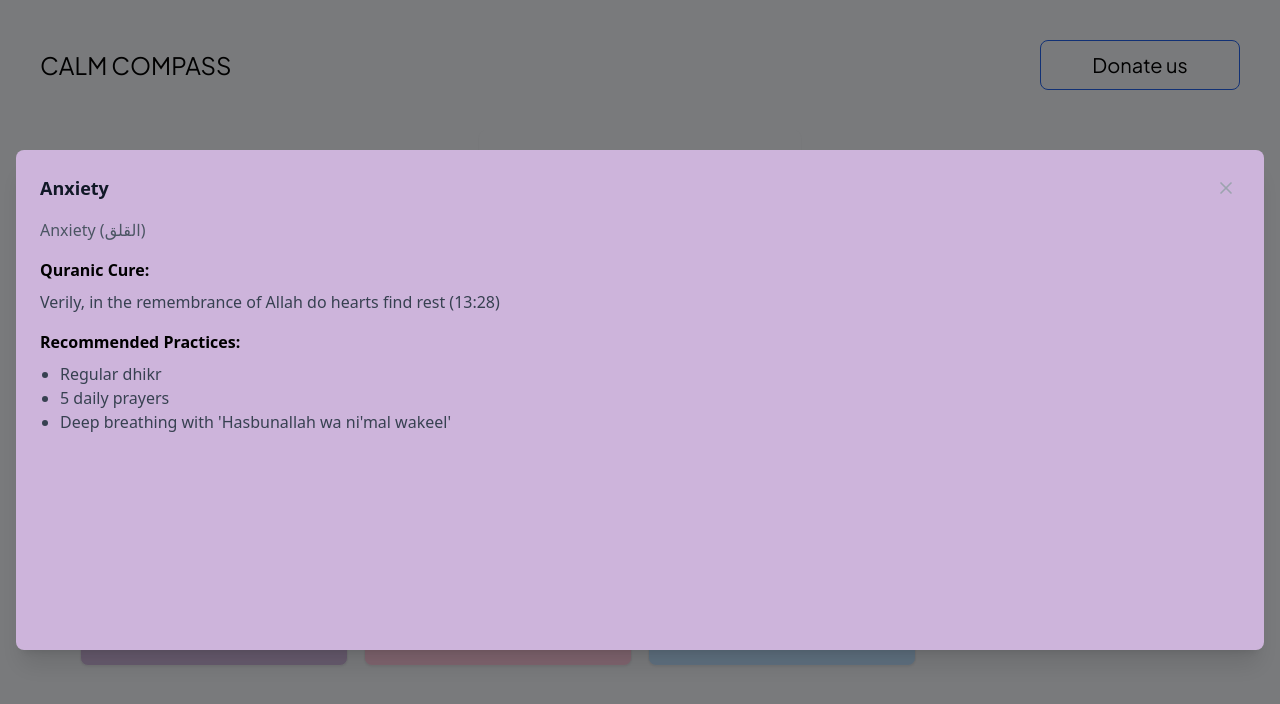
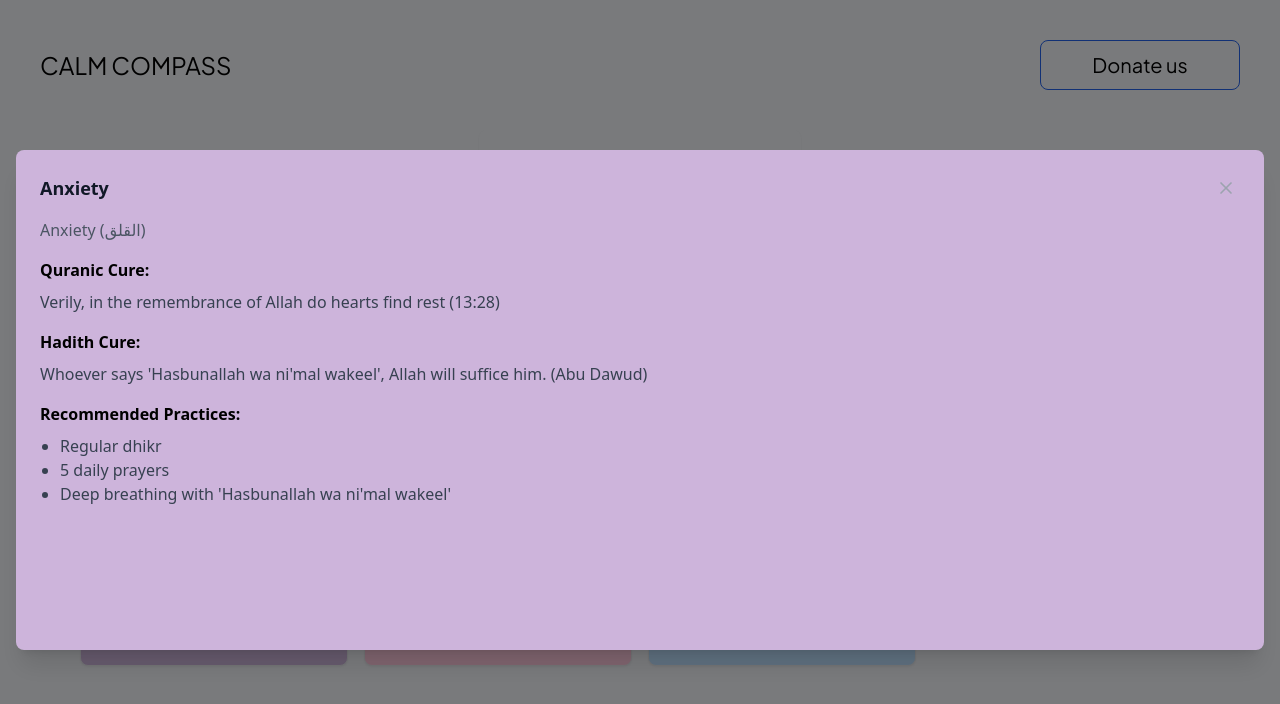
Before and after one commit to hkshakib/calm_compass, a React (Vite) app: page / in a window 1280 px wide. Both pictures are taken after a click on the button "Anxiety". Shown: the top 704 px of the page. Built offline with nearby package versions, Linux system fonts and the light colour scheme.

Commit message:
feat: add hadith cure

```diff
--- a/src/App.jsx
+++ b/src/App.jsx
@@ -59,6 +59,10 @@ const App = () => {
               </p>
             </div>
             <div className="space-y-2">
+              <p className="font-semibold">Hadith Cure:</p>
+              <p className="text-gray-700">{selectedState.content.hadith}</p>
+            </div>
+            <div className="space-y-2">
               <p className="font-semibold">Recommended Practices:</p>
               <ul className="list-disc pl-5 text-gray-700">
                 {selectedState.content.practices.map((practice, index) => (
```
